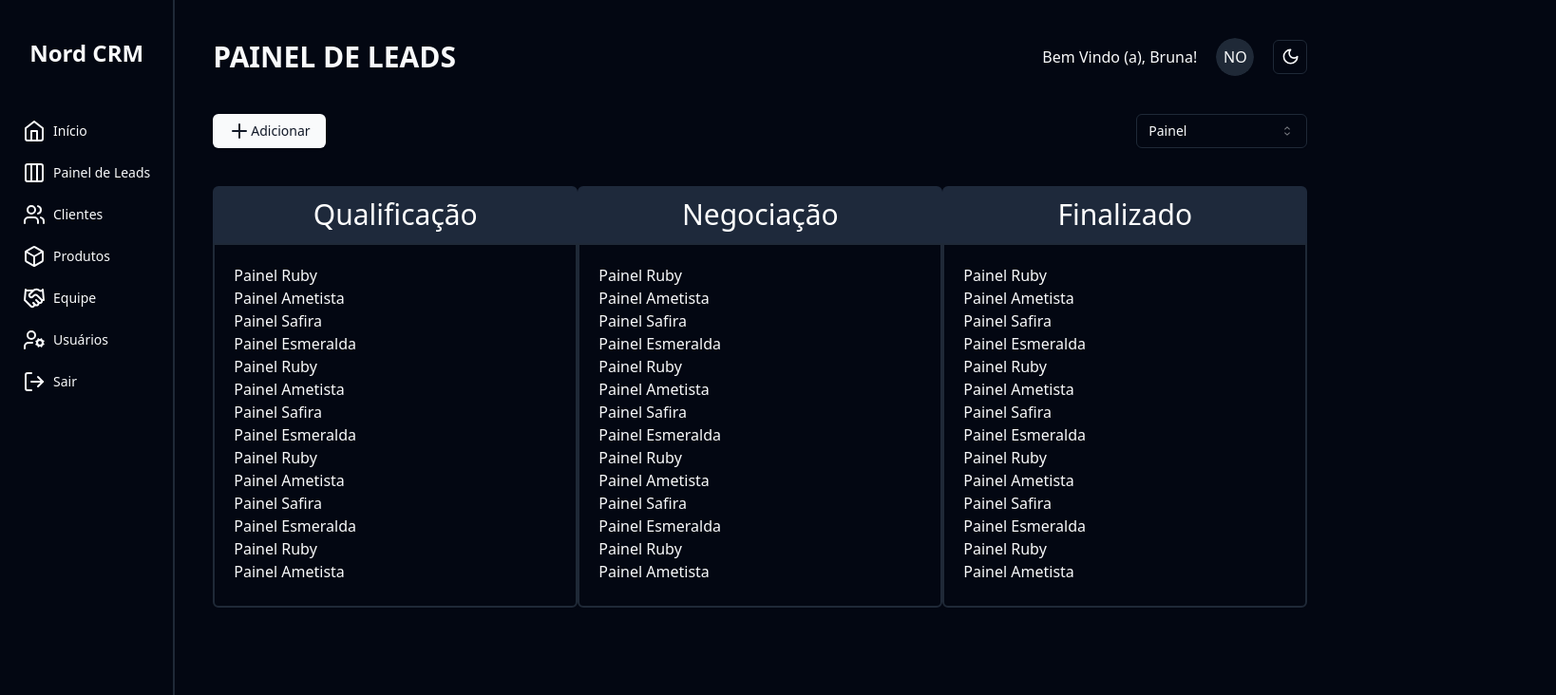
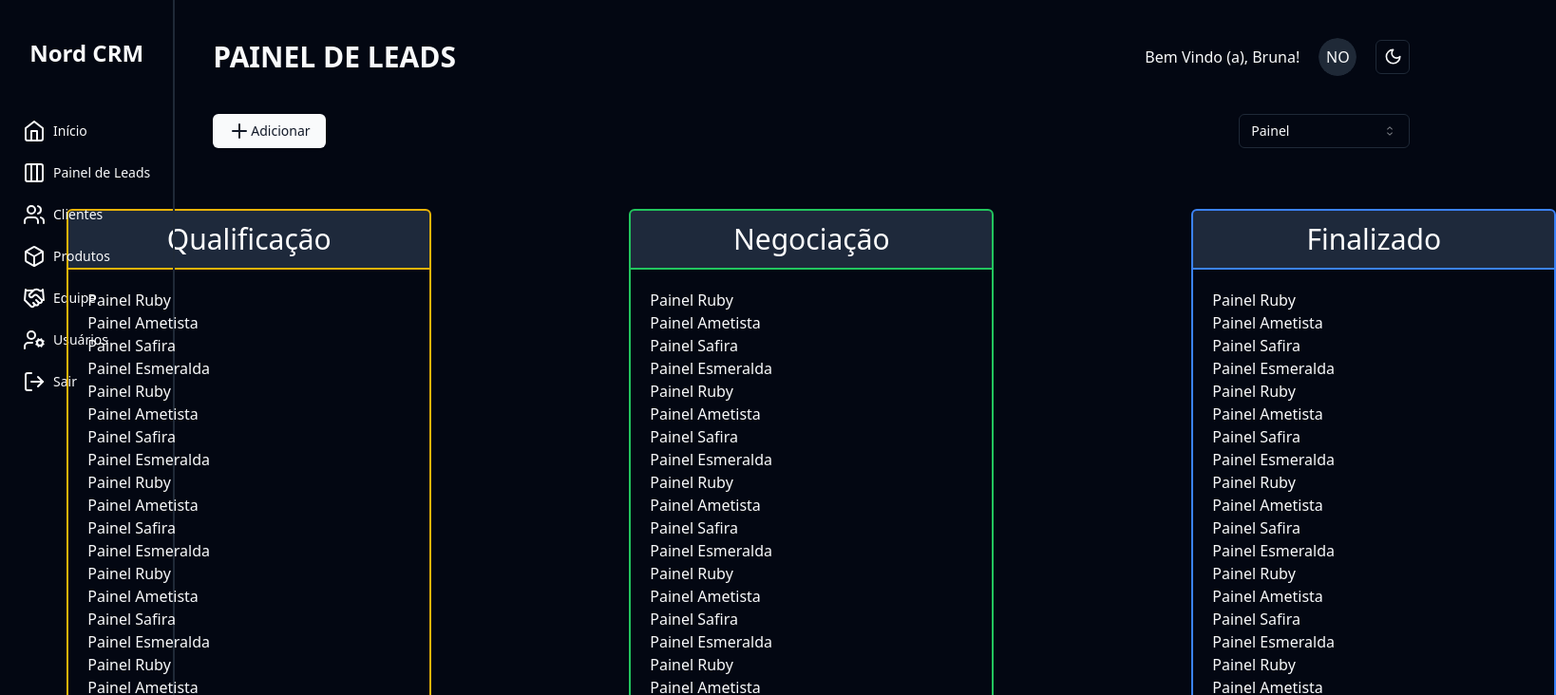
Before and after one commit to JA-Lourenco/NordCRM, a React (Vite) app: page /panel in a window 1280 px wide. Shown: the top 732 px of the page at 95% size, 1638 px wide, since content can reach past the window. Built offline with nearby package versions, Linux system fonts and the light colour scheme.

Commit message:
style: errorpage button redirect and set border colors for each lead stage

```diff
--- a/src/pages/ErrorPage.tsx
+++ b/src/pages/ErrorPage.tsx
@@ -1,4 +1,4 @@
-import { useRouteError } from "react-router-dom";
+import { Link, useRouteError } from "react-router-dom";
 import { Button } from "@/components/ui/button";
 
 export function ErrorPage() {
@@ -7,7 +7,9 @@ export function ErrorPage() {
 	return (
 		<>
 			<div>Ops! We do not found that page.</div>
-			<Button variant="destructive">Back</Button>
+			<Link to="/home">
+				<Button variant="destructive">Back</Button>
+			</Link>
 		</>
 	);
 }
--- a/src/pages/Panel.tsx
+++ b/src/pages/Panel.tsx
@@ -68,13 +68,13 @@ export function Panel() {
 				<PanelSelect />
 			</div>
 
-			<section className="h-full flex items-center justify-between mt-10">
-				<section className="h-96">
-					<h3 className="text-3xl text-center p-3 text-white bg-slate-800 rounded-t-md">
+			<section className="h-[700px] flex items-start justify-center gap-x-52 mt-16">
+				<section className="h-full">
+					<h3 className="text-3xl text-center p-3 text-white bg-slate-800 rounded-t-md border-2 border-yellow-500">
 						Qualificação
 					</h3>
 
-					<ScrollArea className="h-full w-96 p-5 border-2 rounded-b-md">
+					<ScrollArea className="h-full w-96 p-5 border-2 border-yellow-500 border-t-0 rounded-b-md">
 						{panels.map(({ id, name }) => (
 							<div key={id}>{name}</div>
 						))}
@@ -123,12 +123,12 @@ export function Panel() {
 					</ScrollArea>
 				</section>
 
-				<section className="h-96">
-					<h3 className="text-3xl text-center p-3 text-white bg-slate-800 rounded-t-md">
+				<section className="h-full">
+					<h3 className="text-3xl text-center p-3 text-white bg-slate-800 rounded-t-md border-2 border-green-500">
 						Negociação
 					</h3>
 
-					<ScrollArea className="h-full w-96 p-5 border-2 rounded-b-md">
+					<ScrollArea className="h-full w-96 p-5 border-2 border-green-500 border-t-0 rounded-b-md">
 						{panels.map(({ id, name }) => (
 							<div key={id}>{name}</div>
 						))}
@@ -177,12 +177,12 @@ export function Panel() {
 					</ScrollArea>
 				</section>
 
-				<section className="h-96">
-					<h3 className="text-3xl text-center p-3 text-white bg-slate-800 rounded-t-md">
+				<section className="h-full">
+					<h3 className="text-3xl text-center p-3 text-white bg-slate-800 rounded-t-md border-2 border-blue-500">
 						Finalizado
 					</h3>
 
-					<ScrollArea className="h-full w-96 p-5 border-2 rounded-b-md">
+					<ScrollArea className="h-full w-96 p-5 border-2 border-blue-500 border-t-0 rounded-b-md">
 						{panels.map(({ id, name }) => (
 							<div key={id}>{name}</div>
 						))}
```
